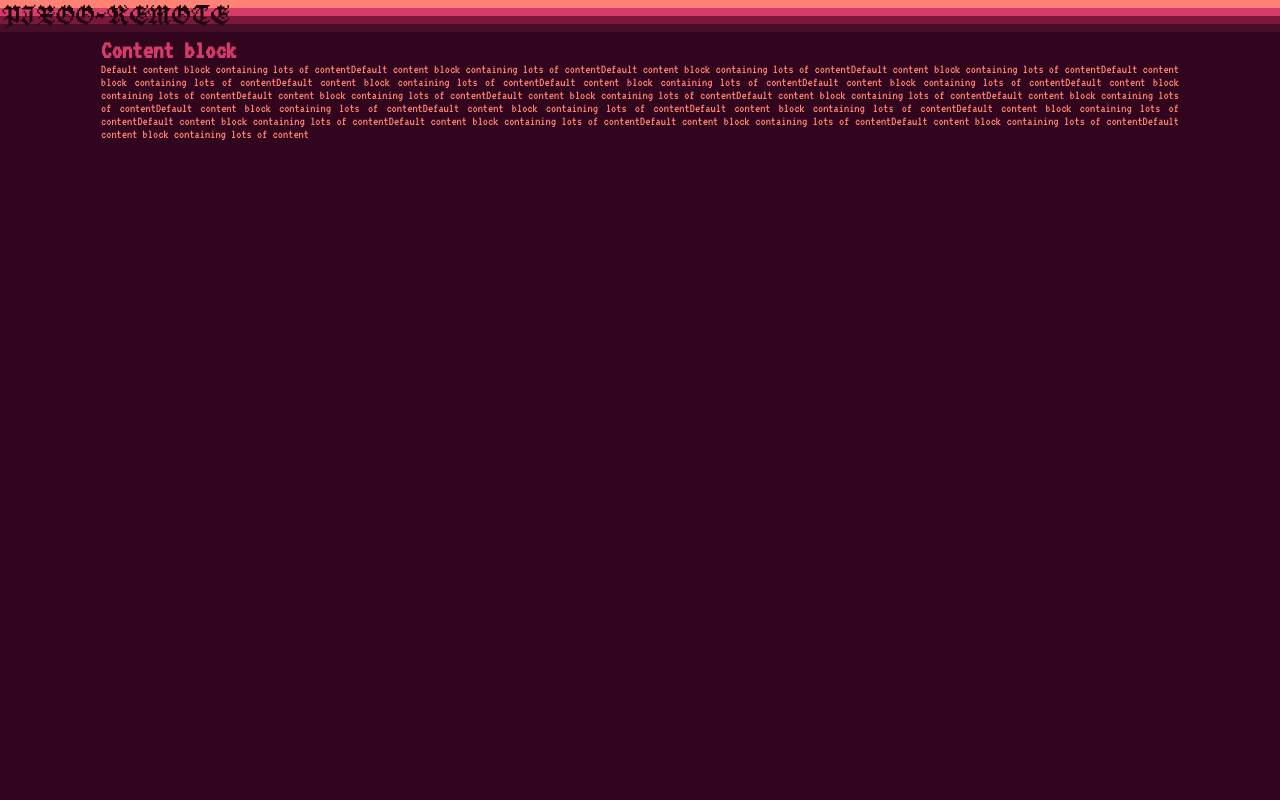
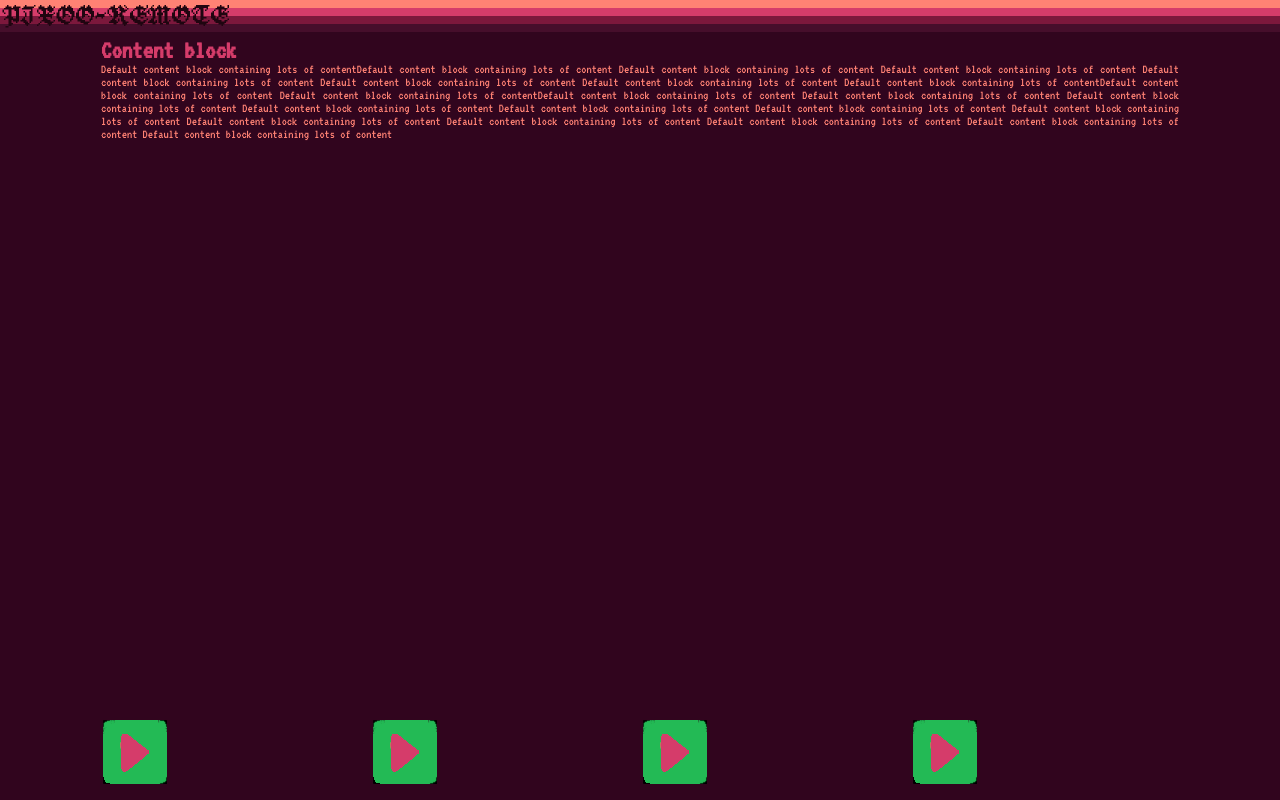
Before and after one commit to cagedev/pixoo-remote, a Flask app: page / in a window 1280 px wide. Run offline with Flask 2, Linux system fonts and the light colour scheme.

Commit message:
Added icon bar (ugly...).

```diff
--- a/flaskr/static/css/style.css
+++ b/flaskr/static/css/style.css
@@ -83,7 +83,7 @@ nav {
 .container {
     background-color: var(--c5);
     width: 100%;
-    display: flex;
+    display: grid;
     justify-content: center;
 }
 
@@ -94,14 +94,52 @@ nav {
     max-width: 1080px;
 }
 
-.content > * {
+.content>* {
     margin: 0;
 }
 
-.content > h1, h2, h3, h4, h5 {
+.content>h1,
+h2,
+h3,
+h4,
+h5 {
     color: #d53c6a;
 }
 
-.content > p {
+.content>p {
     text-align: justify;
 }
+
+.modal {
+    /* background-color: #ff827459; */
+    position: fixed;
+    z-index: 1;
+    left: 0;
+    top: 0;
+    width: 100%;
+    height: 100%;
+    display: flex;
+    justify-content: center;
+}
+
+.modal > .button-bar {
+    position: absolute;
+    bottom: 0;
+    left: 0;
+    width: 100%;
+    max-width: 1080px;
+}
+
+.modal > .button-bar > ul {
+    list-style-type: none;
+    padding: 0;
+    margin-bottom: 16px;
+    display: flex;
+    justify-content: center;
+}
+
+.modal > .button-bar > ul > li {
+    flex: 1;
+    display: flex;
+    justify-content: center;
+}
--- a/flaskr/static/js/script.js
+++ b/flaskr/static/js/script.js
@@ -1,15 +1,22 @@
 
-// fullscreen toggle
-window.addEventListener('click',
-    () => {
+function toggleFullscreen() {
     if (!document.fullscreenElement) {
         document.documentElement.requestFullscreen()
             .then(() => { })
             .catch(err => {
-                    alert(`An error occurred while trying to switch into fullscreen mode: ${err.message} (${err.name})`);
+                console.log(`An error occurred while trying to switch into fullscreen mode: ${err.message} (${err.name})`);
             });
     } else {
         document.exitFullscreen();
     }
 }
-);
+
+
+// set event listeners
+window.addEventListener('load', () => {
+    try {
+        document.getElementById('fs-toggle').addEventListener('click', toggleFullscreen);
+    } catch (e) {
+        console.log(e);
+    }
+});
--- a/flaskr/templates/base.html
+++ b/flaskr/templates/base.html
@@ -25,20 +25,33 @@
         <div class="content">
             {% block content %}
             <h1>Content block</h1>
-            <p>Default content block containing lots of contentDefault content block containing lots of contentDefault
-                content block containing lots of contentDefault content block containing lots of contentDefault content
-                block containing lots of contentDefault content block containing lots of contentDefault content block
-                containing lots of contentDefault content block containing lots of contentDefault content block
-                containing lots of contentDefault content block containing lots of contentDefault content block
-                containing lots of contentDefault content block containing lots of contentDefault content block
-                containing lots of contentDefault content block containing lots of contentDefault content block
-                containing lots of contentDefault content block containing lots of contentDefault content block
-                containing lots of contentDefault content block containing lots of contentDefault content block
-                containing lots of contentDefault content block containing lots of contentDefault content block
-                containing lots of contentDefault content block containing lots of content</p>
+            <p>Default content block containing lots of contentDefault content block containing lots of content Default
+                content block containing lots of content Default content block containing lots of content Default
+                content block containing lots of content Default content block containing lots of content Default
+                content block containing lots of content Default content block containing lots of contentDefault content
+                block containing lots of content Default content block containing lots of contentDefault content block
+                containing lots of content Default content block containing lots of content Default content block
+                containing lots of content Default content block containing lots of content Default content block
+                containing lots of content Default content block containing lots of content Default content block
+                containing lots of content Default content block containing lots of content Default content block
+                containing lots of content Default content block containing lots of content Default content block
+                containing lots of content Default content block containing lots of content</p>
             {% endblock content %}
         </div>
+
     </div>
+
+    <div class="modal">
+        <div class="button-bar">
+            <ul>
+                <li id="fs-toggle"><img src="{{ url_for('static',filename='img/icons/control_64.png') }}"></li>
+                <li id="fs-toggle"><img src="{{ url_for('static',filename='img/icons/control_64.png') }}"></li>
+                <li id="fs-toggle"><img src="{{ url_for('static',filename='img/icons/control_64.png') }}"></li>
+                <li id="fs-toggle"><img src="{{ url_for('static',filename='img/icons/control_64.png') }}"></li>
+            </ul>
+        </div>
+    </div>
+
 </body>
 
 </html>
```
Also changed, not shown: flaskr/static/img/icons/control_64.png (added), 1 other file. Lines whose indentation alone changed are shown as unchanged.
